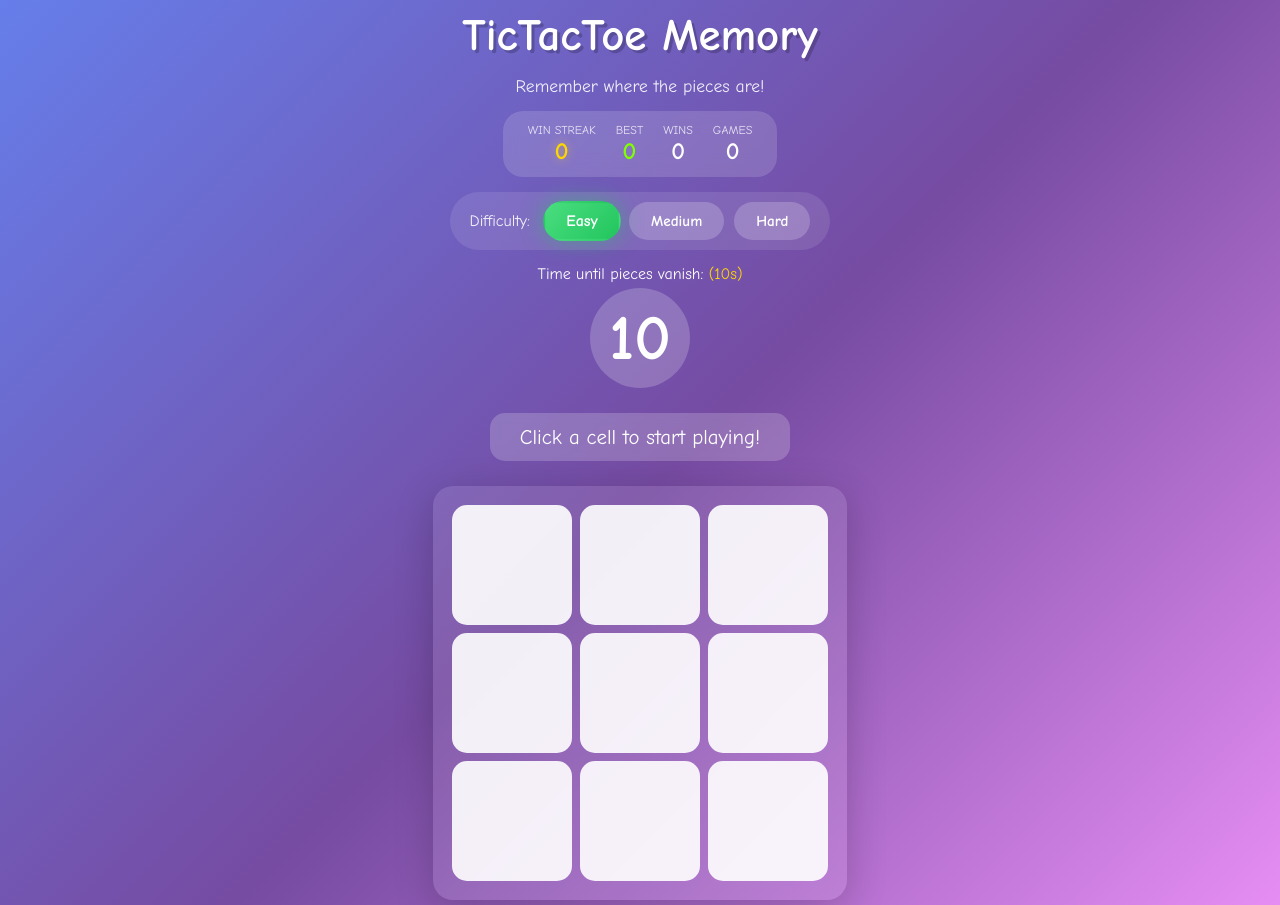
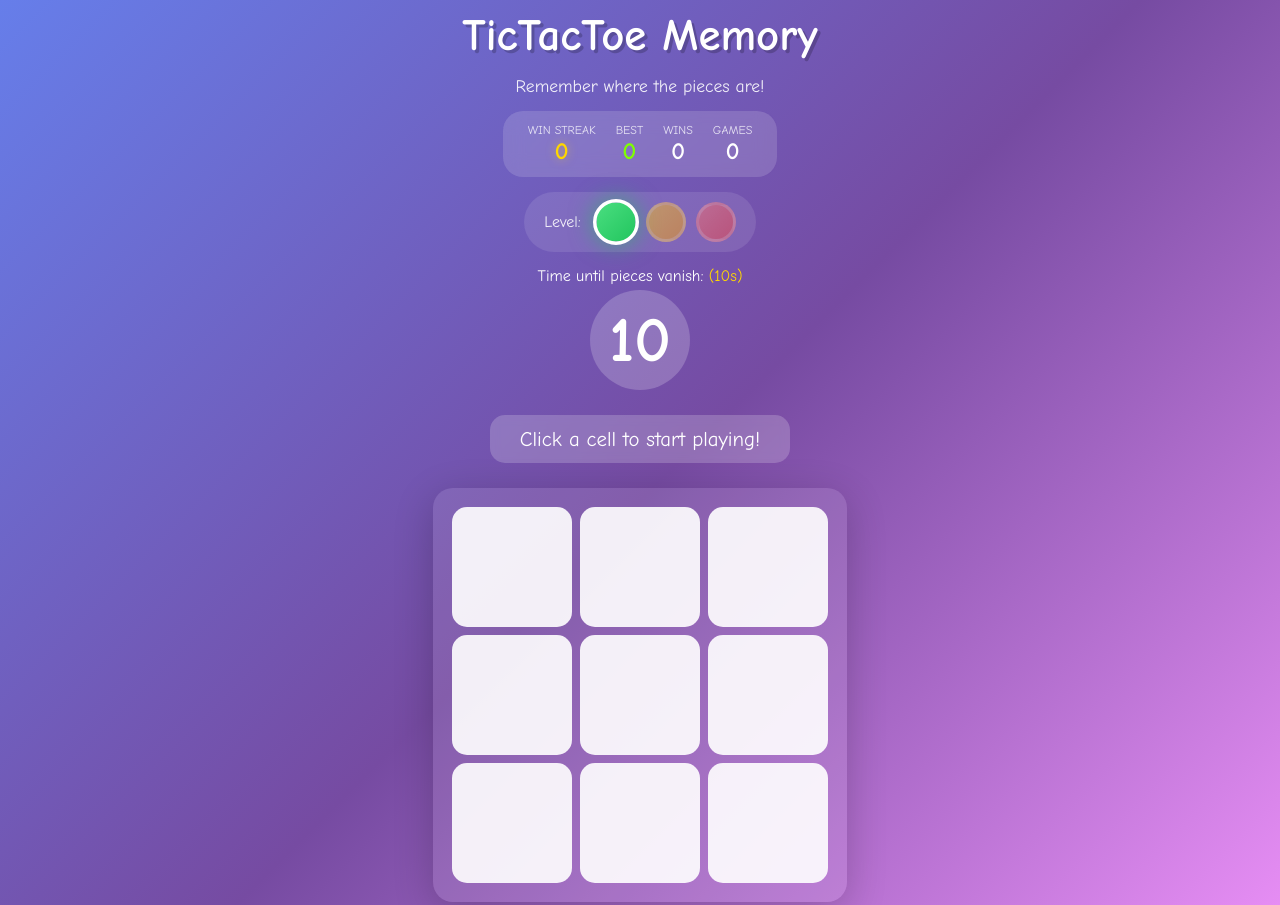
Before and after one commit to kevin-luddy/tictactoe-memory, a plain HTML site: page static/index.html in a window 1280 px wide. Shown: the top 905 px of the page. Drawn offline with Linux system fonts and the light colour scheme; no server answers.

Commit message:
Update difficulty selector: color-only buttons, rename to Level
- Remove text labels from difficulty buttons (Easy/Medium/Hard)
- Buttons now display as colored circles (green/yellow/red)
- Change "Difficulty" label to "Level"
- Add tooltip on hover showing level name
- Dim non-active buttons, highlight active with glow effect

Co-Authored-By: Claude Opus 4.5 <noreply@anthropic.com>

```diff
--- a/static/index.html
+++ b/static/index.html
@@ -95,40 +95,52 @@
         }
 
         .difficulty-btn {
-            padding: 8px 20px;
-            border: 2px solid transparent;
-            border-radius: 20px;
+            width: 40px;
+            height: 40px;
+            padding: 0;
+            border: 3px solid rgba(255, 255, 255, 0.3);
+            border-radius: 50%;
             cursor: pointer;
-            font-size: 0.95rem;
-            font-weight: 600;
             transition: all 0.3s ease;
             background: rgba(255, 255, 255, 0.2);
-            color: white;
-            font-family: inherit;
+        }
+
+        .difficulty-btn.easy {
+            background: linear-gradient(135deg, #4ade80, #22c55e);
+            opacity: 0.5;
+        }
+
+        .difficulty-btn.medium {
+            background: linear-gradient(135deg, #fbbf24, #f59e0b);
+            opacity: 0.5;
+        }
+
+        .difficulty-btn.hard {
+            background: linear-gradient(135deg, #f87171, #ef4444);
+            opacity: 0.5;
         }
 
         .difficulty-btn:hover {
-            transform: translateY(-2px);
-            background: rgba(255, 255, 255, 0.3);
+            transform: translateY(-2px) scale(1.1);
+            opacity: 0.8;
         }
 
         .difficulty-btn.active {
-            transform: scale(1.05);
+            transform: scale(1.15);
+            opacity: 1;
+            border-color: white;
         }
 
         .difficulty-btn.easy.active {
-            background: linear-gradient(135deg, #4ade80, #22c55e);
-            box-shadow: 0 0 20px rgba(34, 197, 94, 0.5);
+            box-shadow: 0 0 20px rgba(34, 197, 94, 0.6);
         }
 
         .difficulty-btn.medium.active {
-            background: linear-gradient(135deg, #fbbf24, #f59e0b);
-            box-shadow: 0 0 20px rgba(245, 158, 11, 0.5);
+            box-shadow: 0 0 20px rgba(245, 158, 11, 0.6);
         }
 
         .difficulty-btn.hard.active {
-            background: linear-gradient(135deg, #f87171, #ef4444);
-            box-shadow: 0 0 20px rgba(239, 68, 68, 0.5);
+            box-shadow: 0 0 20px rgba(239, 68, 68, 0.6);
         }
 
         /* Countdown Display */
@@ -441,10 +453,10 @@
     </div>
 
     <div class="difficulty-selector">
-        <label>Difficulty:</label>
-        <button class="difficulty-btn easy active" data-difficulty="easy">Easy</button>
-        <button class="difficulty-btn medium" data-difficulty="medium">Medium</button>
-        <button class="difficulty-btn hard" data-difficulty="hard">Hard</button>
+        <label>Level:</label>
+        <button class="difficulty-btn easy active" data-difficulty="easy" title="Easy"></button>
+        <button class="difficulty-btn medium" data-difficulty="medium" title="Medium"></button>
+        <button class="difficulty-btn hard" data-difficulty="hard" title="Hard"></button>
     </div>
 
     <div id="flash-indicator" class="flash-indicator">
```
